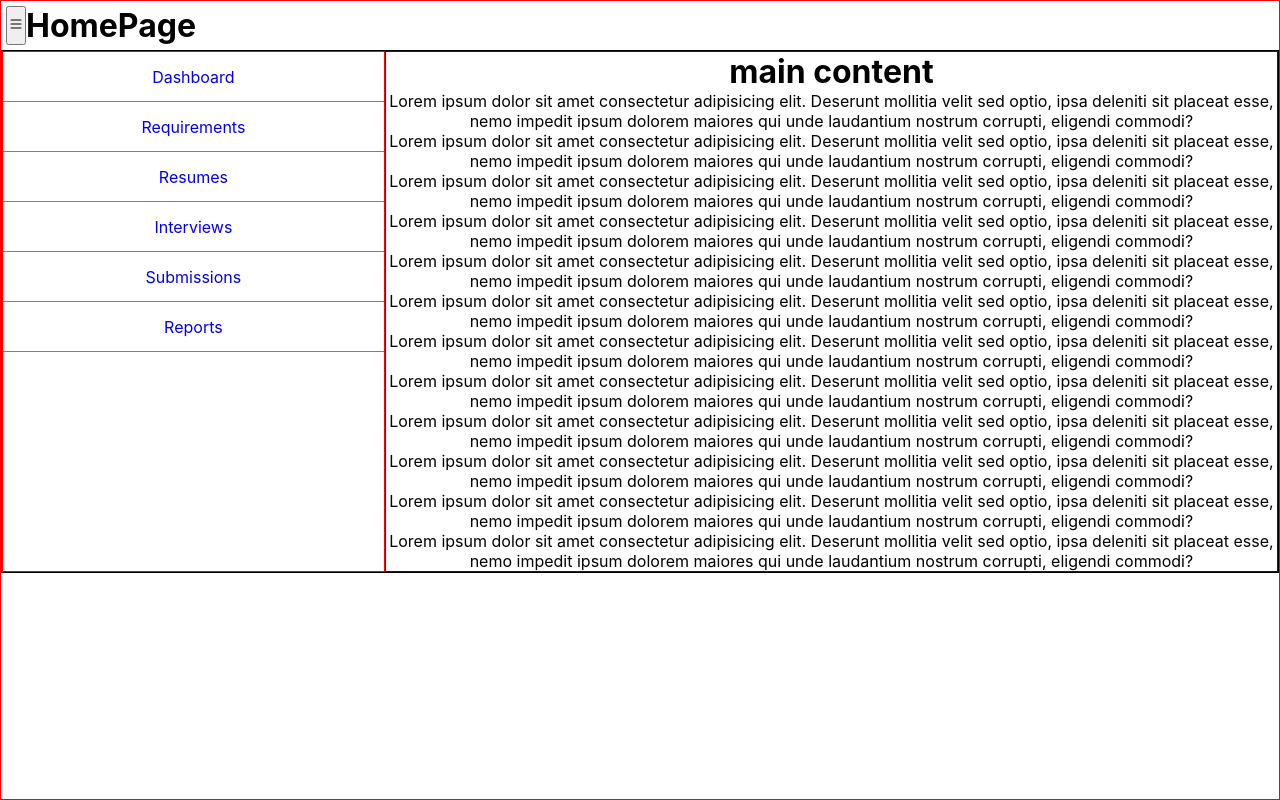
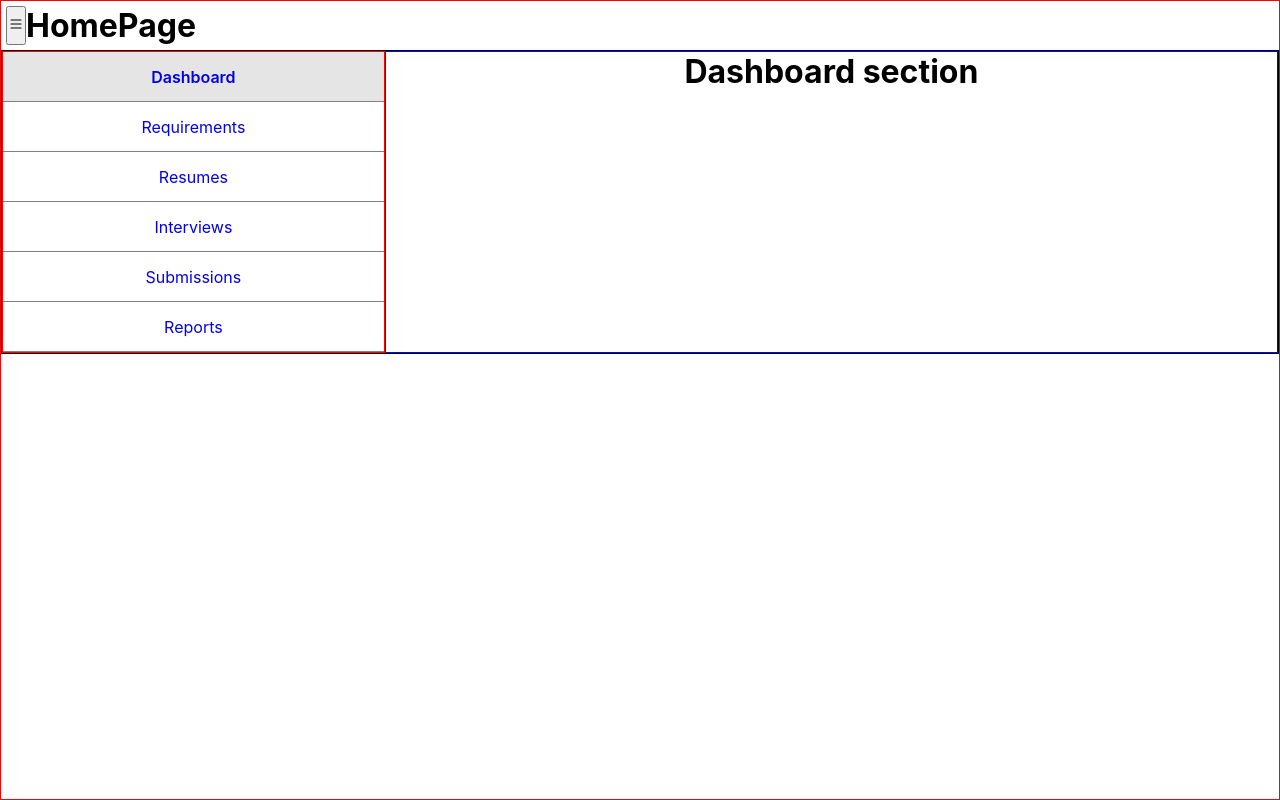
Before and after one commit to amalvarghese593/sidemenu, a React (Create React App) app: page /dashboard in a window 1280 px wide. Built offline with nearby package versions, Linux system fonts and the light colour scheme.

Commit message:
navlinks, dynamic routing added

```diff
--- a/package.json
+++ b/package.json
@@ -8,6 +8,7 @@
     "@testing-library/user-event": "^13.5.0",
     "react": "^18.2.0",
     "react-dom": "^18.2.0",
+    "react-router-dom": "^6.3.0",
     "react-scripts": "5.0.1",
     "web-vitals": "^2.1.4"
   },
--- a/src/components/HomePage.js
+++ b/src/components/HomePage.js
@@ -1,12 +1,61 @@
 import React, { useState } from "react";
 import { Sidemenu } from "./Sidemenu";
 import "./index.css";
+import {
+  NavLink,
+  Routes,
+  Route,
+  Navigate,
+  useParams,
+  Outlet,
+} from "react-router-dom";
 
 export const HomePage = () => {
   const [isShow, setIsShow] = useState(true);
   const sideMenuDisplayHandler = () => {
     setIsShow((prev) => !prev);
   };
+
+  const interviewSubmenu = [
+    {
+      label: "Candidate",
+      path: "/candidate",
+    },
+    {
+      label: "Internal",
+      path: "/internal",
+    },
+    {
+      label: "External",
+      path: "/external",
+    },
+  ];
+  const reportsSubmenu = [
+    {
+      label: "item 1",
+      path: "/item1",
+    },
+    {
+      label: "item 2",
+      path: "/item2",
+    },
+    {
+      label: "item 3",
+      path: "/item3",
+    },
+    {
+      label: "item 4",
+      path: "/item4",
+    },
+    {
+      label: "item 5",
+      path: "/item5",
+    },
+    {
+      label: "item 6",
+      path: "/item6",
+    },
+  ];
   const listItems = [
     {
       label: "Dashboard",
@@ -27,12 +76,12 @@ export const HomePage = () => {
       label: "Interviews",
       path: "/interviews",
       id: 4,
+      // Submenu: function () {
+      //   const currentPath = this.path;
+      //   return <Submenu basePath={currentPath} items={interviewSubmenu} />;
+      // },
       Submenu: () => (
-        <ul>
-          <li>item 1</li>
-          <li>item 2</li>
-          <li>item 3</li>
-        </ul>
+        <Submenu basePath="/interviews" items={interviewSubmenu} />
       ),
     },
     {
@@ -44,16 +93,7 @@ export const HomePage = () => {
       label: "Reports",
       path: "/reports",
       id: 6,
-      Submenu: () => (
-        <ul>
-          <li>item 1</li>
-          <li>item 2</li>
-          <li>item 3</li>
-          <li>item 4</li>
-          <li>item 5</li>
-          <li>item 6</li>
-        </ul>
-      ),
+      Submenu: () => <Submenu basePath="/reports" items={reportsSubmenu} />,
     },
   ];
   return (
@@ -73,6 +113,7 @@ export const HomePage = () => {
             getSubmenu={(o) => o.Submenu}
           />
         )}
+
         {/* <BtnWithSidemenu
           onClick={sideMenuDisplayHandler}
           isShow={isShow}
@@ -84,79 +125,21 @@ export const HomePage = () => {
           Open sidemenu
         </BtnWithSidemenu> */}
         <main className={`main-content ${!isShow ? "width-100" : ""}`}>
-          <h1>main content</h1>
-          <p>
-            Lorem ipsum dolor sit amet consectetur adipisicing elit. Deserunt
-            mollitia velit sed optio, ipsa deleniti sit placeat esse, nemo
-            impedit ipsum dolorem maiores qui unde laudantium nostrum corrupti,
-            eligendi commodi?
-          </p>
-          <p>
-            Lorem ipsum dolor sit amet consectetur adipisicing elit. Deserunt
-            mollitia velit sed optio, ipsa deleniti sit placeat esse, nemo
-            impedit ipsum dolorem maiores qui unde laudantium nostrum corrupti,
-            eligendi commodi?
-          </p>
-          <p>
-            Lorem ipsum dolor sit amet consectetur adipisicing elit. Deserunt
-            mollitia velit sed optio, ipsa deleniti sit placeat esse, nemo
-            impedit ipsum dolorem maiores qui unde laudantium nostrum corrupti,
-            eligendi commodi?
-          </p>
-          <p>
-            Lorem ipsum dolor sit amet consectetur adipisicing elit. Deserunt
-            mollitia velit sed optio, ipsa deleniti sit placeat esse, nemo
-            impedit ipsum dolorem maiores qui unde laudantium nostrum corrupti,
-            eligendi commodi?
-          </p>
-          <p>
-            Lorem ipsum dolor sit amet consectetur adipisicing elit. Deserunt
-            mollitia velit sed optio, ipsa deleniti sit placeat esse, nemo
-            impedit ipsum dolorem maiores qui unde laudantium nostrum corrupti,
-            eligendi commodi?
-          </p>
-          <p>
-            Lorem ipsum dolor sit amet consectetur adipisicing elit. Deserunt
-            mollitia velit sed optio, ipsa deleniti sit placeat esse, nemo
-            impedit ipsum dolorem maiores qui unde laudantium nostrum corrupti,
-            eligendi commodi?
-          </p>
-          <p>
-            Lorem ipsum dolor sit amet consectetur adipisicing elit. Deserunt
-            mollitia velit sed optio, ipsa deleniti sit placeat esse, nemo
-            impedit ipsum dolorem maiores qui unde laudantium nostrum corrupti,
-            eligendi commodi?
-          </p>
-          <p>
-            Lorem ipsum dolor sit amet consectetur adipisicing elit. Deserunt
-            mollitia velit sed optio, ipsa deleniti sit placeat esse, nemo
-            impedit ipsum dolorem maiores qui unde laudantium nostrum corrupti,
-            eligendi commodi?
-          </p>
-          <p>
-            Lorem ipsum dolor sit amet consectetur adipisicing elit. Deserunt
-            mollitia velit sed optio, ipsa deleniti sit placeat esse, nemo
-            impedit ipsum dolorem maiores qui unde laudantium nostrum corrupti,
-            eligendi commodi?
-          </p>
-          <p>
-            Lorem ipsum dolor sit amet consectetur adipisicing elit. Deserunt
-            mollitia velit sed optio, ipsa deleniti sit placeat esse, nemo
-            impedit ipsum dolorem maiores qui unde laudantium nostrum corrupti,
-            eligendi commodi?
-          </p>
-          <p>
-            Lorem ipsum dolor sit amet consectetur adipisicing elit. Deserunt
-            mollitia velit sed optio, ipsa deleniti sit placeat esse, nemo
-            impedit ipsum dolorem maiores qui unde laudantium nostrum corrupti,
-            eligendi commodi?
-          </p>
-          <p>
-            Lorem ipsum dolor sit amet consectetur adipisicing elit. Deserunt
-            mollitia velit sed optio, ipsa deleniti sit placeat esse, nemo
-            impedit ipsum dolorem maiores qui unde laudantium nostrum corrupti,
-            eligendi commodi?
-          </p>
+          <Routes>
+            <Route
+              path="/"
+              element={<Navigate to="/dashboard" /* replace */ />}
+            />
+            <Route path="/dashboard" element={<Dashboard />} />
+            <Route path="/interviews" element={<Interview />}>
+              <Route path=":type" element={<InterviewItem />} />
+            </Route>
+            <Route path="/reports" element={<Reports />} />
+            <Route path="/resumes" element={<Resumes />} />
+            <Route path="/submissions" element={<Submissions />} />
+            <Route path="/requirements" element={<Requirements />} />
+          </Routes>
+          <Outlet />
         </main>
       </div>
     </div>
@@ -179,6 +162,20 @@ const HamburgerIcon = () => (
   </svg>
 );
 
+const Submenu = ({ items, basePath }) => {
+  return (
+    <ul>
+      {items.map((item, idx) => (
+        <NavLink to={basePath ? basePath + item.path : item.path} key={idx}>
+          {({ isActive }) => (
+            <li className={isActive ? "active-item" : ""}>{item.label}</li>
+          )}
+        </NavLink>
+      ))}
+    </ul>
+  );
+};
+
 const Button = ({ children, ...rest }) => <button {...rest}>{children}</button>;
 
 const withSidemenu = (Comp) => {
@@ -193,3 +190,16 @@ const withSidemenu = (Comp) => {
 };
 
 const BtnWithSidemenu = withSidemenu(Button);
+
+const Interview = () => <h1>Interview section</h1>;
+const Dashboard = () => <h1>Dashboard section</h1>;
+const Requirements = () => <h1>Requirements section</h1>;
+const Reports = () => <h1>Reports section</h1>;
+const Resumes = () => <h1>Resumes section</h1>;
+const Submissions = () => <h1>Submissions section</h1>;
+
+const InterviewItem = () => {
+  const props = useParams();
+  console.log({ props });
+  return <h4>int item</h4>;
+};
--- a/src/components/Sidemenu.js
+++ b/src/components/Sidemenu.js
@@ -1,4 +1,5 @@
 import React, { useState } from "react";
+import { NavLink } from "react-router-dom";
 
 export const Sidemenu = ({ listItems, getLabel, getPath, getSubmenu }) => {
   const [show, setShow] = useState({});
@@ -18,15 +19,20 @@ export const Sidemenu = ({ listItems, getLabel, getPath, getSubmenu }) => {
             const hasSubMenu = getSubmenu(item);
             return (
               <React.Fragment key={item.id}>
+                <NavLink to={getPath(item)} /* end */>
+                  {({ isActive }) => (
                     <li
                       onClick={
                         () => submenuOpenClose(item.id, hasSubMenu)
                         // hasSubMenu ? () => submenuOpenClose(item.id) : undefined
                       }
-                  className={`${show[item.id] ? "highlight" : ""}`}
+                      className={isActive ? "highlight" : ""}
+                      // className={`${show[item.id] ? "highlight" : ""}`}
                     >
-                  <a href={getPath(item)}>{getLabel(item)}</a>
+                      {getLabel(item)}
                     </li>
+                  )}
+                </NavLink>
                 {hasSubMenu && (
                   <div className={`submenu ${show[item.id] ? "show" : ""}`}>
                     {getSubmenu(item)()}
--- a/src/components/index.css
+++ b/src/components/index.css
@@ -57,3 +57,7 @@
   padding-left: 5px;
   font-weight: 700;
 }
+.active-item {
+  color: #06c;
+  background-color: antiquewhite;
+}
--- a/src/index.js
+++ b/src/index.js
@@ -2,10 +2,13 @@ import React from "react";
 import ReactDOM from "react-dom/client";
 import "./index.css";
 import App from "./App";
+import { BrowserRouter } from "react-router-dom";
 
 const root = ReactDOM.createRoot(document.getElementById("root"));
 root.render(
   // <React.StrictMode>
-  <App />
+  <BrowserRouter>
+    <App />
+  </BrowserRouter>
   // </React.StrictMode>
 );
```
Also changed, not shown: 1 other file (tests, documents, lock files or other folders). Lines whose indentation alone changed are shown as unchanged.
